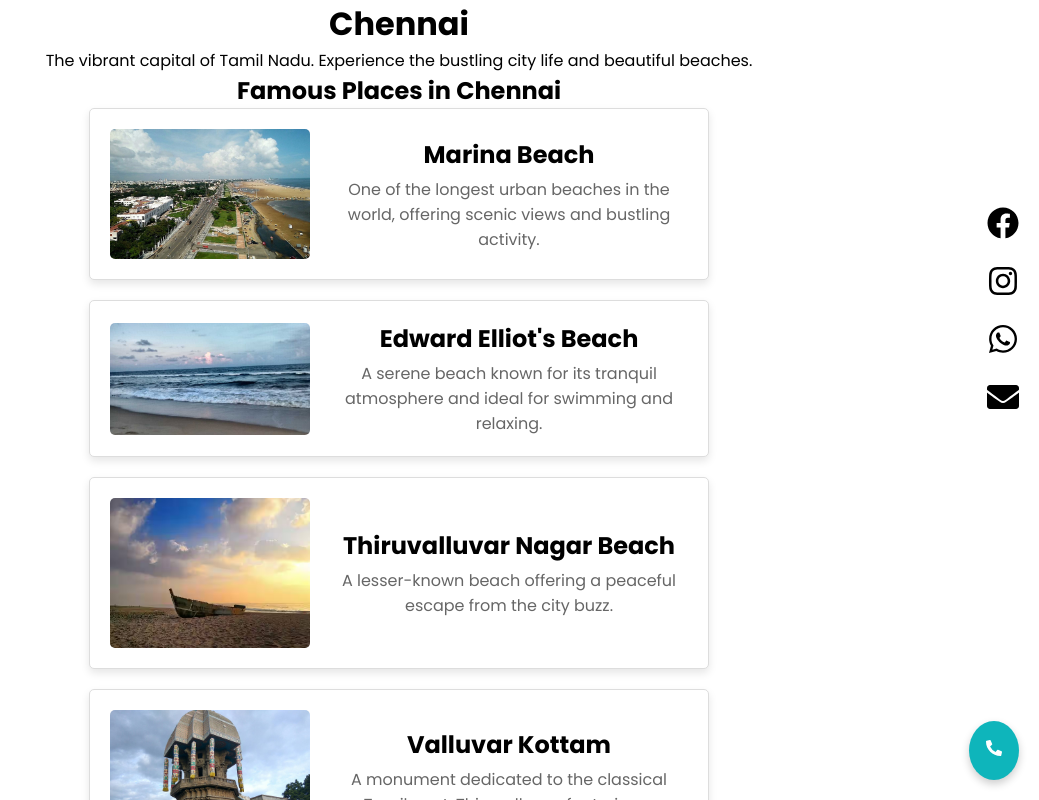
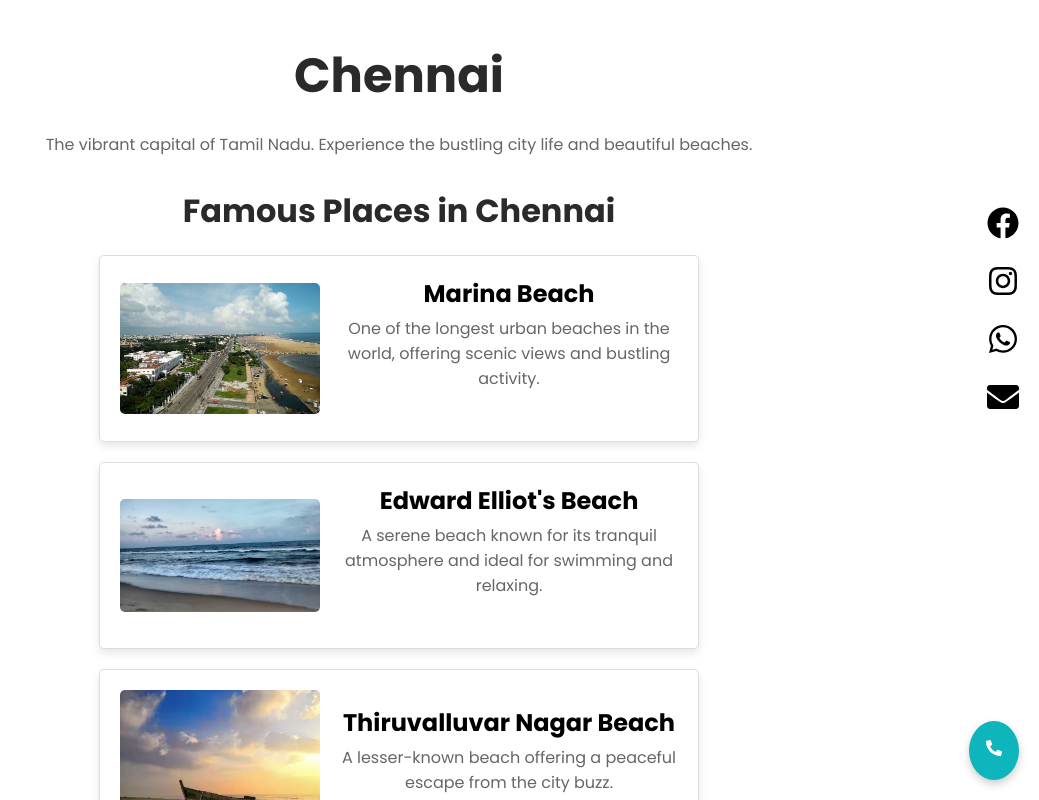
Before and after one commit to amalnisha-slcsng/grandtoursandtravels, a React (Create React App) app: page /chennai in a window 1280 px wide. Shown: the top 800 px of the page, without its empty margins (241-1280 px from the left). Built offline with nearby package versions, Linux system fonts and the light colour scheme.

Commit message:
first commit

```diff
--- a/src/components/Chennai.js
+++ b/src/components/Chennai.js
@@ -13,7 +13,7 @@
 
 const Chennai = () => {
   return (
-    <div className="chennai-page">
+    <div className="madurai-page">
       <h1>Chennai</h1>
       <p>The vibrant capital of Tamil Nadu. Experience the bustling city life and beautiful beaches.</p>
 
--- a/src/components/MostVisitedPlaces.css
+++ b/src/components/MostVisitedPlaces.css
@@ -71,7 +71,7 @@
   font-size: 2rem;
   color: #000; /* Black color for arrows */
   cursor: pointer;
-  z-index: 1;
+  z-index: 0;
   background-color: rgba(255, 255, 255, 0.7);
   border-radius: 50%;
   padding: 10px;
```
